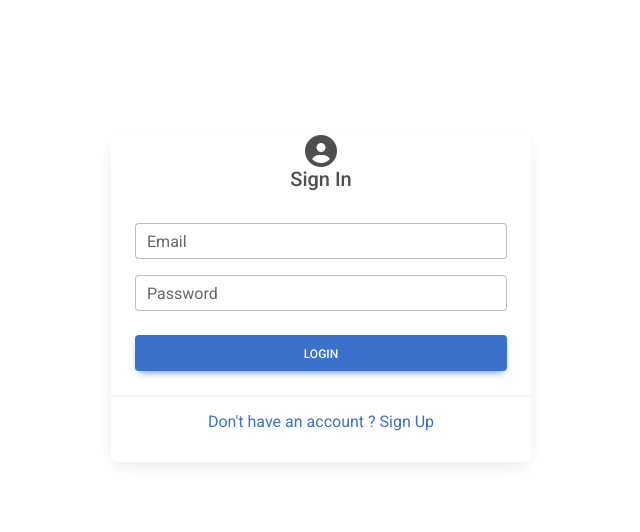
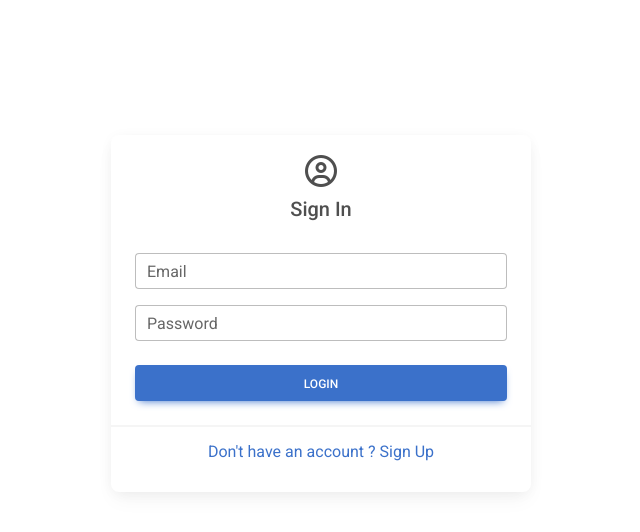
Before and after one commit to jeetsavsani1173/TourNion, a React (Create React App) app in the folder client/: page /login in a window 1280 px wide. Shown: the top 532 px of the page, without its empty margins (319-959 px from the left). Built offline with nearby package versions, Linux system fonts and the light colour scheme.

Commit message:
Redux-ToolKit Added

```diff
--- a/client/src/index.js
+++ b/client/src/index.js
@@ -5,11 +5,15 @@ import App from "./App";
 import reportWebVitals from "./reportWebVitals";
 import "mdb-react-ui-kit/dist/css/mdb.min.css";
 import "@fortawesome/fontawesome-free/css/all.min.css";
+import { Provider } from "react-redux";
+import store from "./redux/store";
 
 const root = ReactDOM.createRoot(document.getElementById("root"));
 root.render(
   <React.StrictMode>
-    <App />
+    <Provider store={store}>
+      <App />
+    </Provider>
   </React.StrictMode>
 );
 
--- a/client/src/pages/Login.js
+++ b/client/src/pages/Login.js
@@ -38,7 +38,24 @@ const Login = () => {
       }}
     >
       <MDBCard alignment="center">
-        <MDBIcon fas icon="user-circle" className="fa-2x" />
+        {/* <MDBIcon
+          style={{ marginTop: "20px" }}
+          fas
+          icon="user-circle"
+          className="fa-2x"
+        />
+        <MDBIcon
+          style={{ marginTop: "20px", marginBottom: "10px" }}
+          fas
+          icon="user-alt"
+          className="fa-2x"
+        /> */}
+        <MDBIcon
+          style={{ marginTop: "20px", marginBottom: "10px" }}
+          far
+          icon="user-circle"
+          className="fa-2x"
+        />
         <h5>Sign In</h5>
         <MDBCardBody>
           <MDBValidation onSubmit={handleSubmit} className="row g-3">
--- /dev/null
+++ b/client/src/redux/features/authSlice.js
@@ -0,0 +1,12 @@
+import { createSlice, createAsyncThunk } from "@reduxjs/toolkit";
+
+const authSlice = createSlice({
+  name: "auth",
+  initialState: {
+    user: null,
+    error: "",
+    loading: false,
+  },
+});
+
+export default authSlice.reducer;
--- /dev/null
+++ b/client/src/redux/store.js
@@ -0,0 +1,8 @@
+import { configureStore } from "@reduxjs/toolkit";
+import AuthReducer from "./features/authSlice";
+
+export default configureStore({
+  reducer: {
+    auth: AuthReducer,
+  },
+});
```
Also changed, not shown: client/src/redux/api.js (added).
